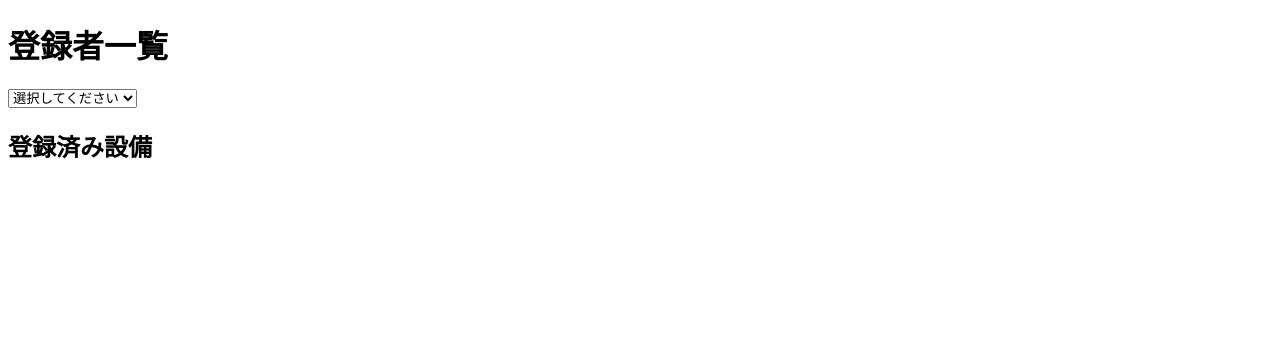
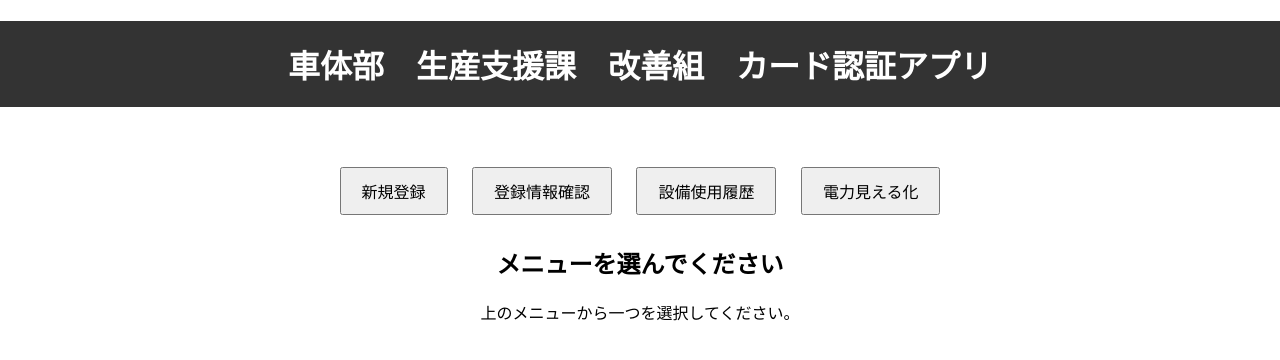
Before and after one commit to maetaki/nfc_webapp_supabase, a plain HTML site: page index.html in a window 1280 px wide. Drawn offline with nearby package versions, Linux system fonts and the light colour scheme.

Commit message:
first commit

```diff
--- a/index.html
+++ b/index.html
@@ -2,52 +2,113 @@
 <html lang="ja">
 <head>
   <meta charset="UTF-8">
-  <title>登録者一覧</title>
-
-  <!-- Supabaseライブラリを事前に読み込み -->
-  <script src="https://cdn.jsdelivr.net/npm/@supabase/supabase-js@2"></script>
+  <meta name="viewport" content="width=device-width, initial-scale=1.0">
+  <title>車体部 生産支援課 改善組 カード認証アプリ</title>
+  <style>
+    body {
+      font-family: Arial, sans-serif;
+      margin: 0;
+      padding: 0;
+      text-align: center;
+    }
+    h1 {
+      background-color: #333;
+      color: white;
+      padding: 20px;
+    }
+    .menu {
+      margin-top: 50px;
+    }
+    .menu button {
+      padding: 10px 20px;
+      font-size: 16px;
+      margin: 10px;
+      cursor: pointer;
+    }
+    .page {
+      display: none;
+    }
+    .show {
+      display: block;
+    }
+    .back-button {
+      margin-top: 20px;
+      padding: 10px 20px;
+      cursor: pointer;
+    }
+  </style>
 </head>
 <body>
-  <h1>登録者一覧</h1>
 
-  <select id="userSelect">
-    <option value="">選択してください</option>
-  </select>
+  <h1>車体部　生産支援課　改善組　カード認証アプリ</h1>
 
-  <h2>登録済み設備</h2>
-  <ul id="equipmentList"></ul>
+  <div class="menu">
+    <button onclick="showPage('register')">新規登録</button>
+    <button onclick="showPage('check')">登録情報確認</button>
+    <button onclick="showPage('history')">設備使用履歴</button>
+    <button onclick="showPage('energy')">電力見える化</button>
+  </div>
+
+  <!-- 新規登録ページ (未実装) -->
+  <div id="register" class="page">
+    <h2>新規登録</h2>
+    <p>新規登録ページの内容がここに表示されます。</p>
+    <button class="back-button" onclick="showPage('home')">ホームに戻る</button>
+  </div>
+
+  <!-- 登録情報確認ページ -->
+  <div id="check" class="page">
+    <h2>登録情報確認</h2>
+    <select id="userSelect">
+      <option value="">選択してください</option>
+    </select>
+    <ul id="equipmentList"></ul>
+    <button class="back-button" onclick="showPage('home')">ホームに戻る</button>
+  </div>
+
+  <!-- 設備使用履歴ページ (未実装) -->
+  <div id="history" class="page">
+    <h2>設備使用履歴</h2>
+    <p>設備使用履歴ページの内容がここに表示されます。</p>
+    <button class="back-button" onclick="showPage('home')">ホームに戻る</button>
+  </div>
+
+  <!-- 電力見える化ページ (未実装) -->
+  <div id="energy" class="page">
+    <h2>電力見える化</h2>
+    <p>電力見える化ページの内容がここに表示されます。</p>
+    <button class="back-button" onclick="showPage('home')">ホームに戻る</button>
+  </div>
+
+  <!-- ホームページ (初期表示) -->
+  <div id="home" class="page show">
+    <h2>メニューを選んでください</h2>
+    <p>上のメニューから一つを選択してください。</p>
+  </div>
+
+  <!-- Supabaseのライブラリを読み込む -->
+  <script src="https://cdn.jsdelivr.net/npm/@supabase/supabase-js"></script>
 
   <script>
-    // Supabaseクライアントを作成
-    const supabase = window.supabase.createClient(
+    // Supabaseの初期化
+    const supabase = supabase.createClient(
       'https://gxgzndqvwrljktiurlai.supabase.co',
       'eyJhbGciOiJIUzI1NiIsInR5cCI6IkpXVCJ9.eyJpc3MiOiJzdXBhYmFzZSIsInJlZiI6Imd4Z3puZHF2d3Jsamt0aXVybGFpIiwicm9sZSI6ImFub24iLCJpYXQiOjE3NDQxNzA5MTAsImV4cCI6MjA1OTc0NjkxMH0.WpeqvO_3sK2iGfQq_4yDC62gJ-eq6wSapi0AVTv5Hnw'
     );
 
-    // 設備名を日本語に変換するマップ
-    const equipmentNames = {
-      drill_large: 'ボール盤（大）',
-      drill_small: 'ボール盤（小）',
-      lathe: '旋盤',
-      mill_normal: 'たてフライス盤',
-      mill_side: '横フライス盤',
-      mill_nc: 'NCフライス盤',
-      cut_sheet: 'シャー',
-      cut_grind: 'カッチング',
-      cut_saw: 'カットオフ',
-      bend_large: '曲げ機（大）',
-      bend_small: '曲げ機（小）',
-    };
-
-    // ユーザー一覧を読み込む
+    // ユーザーのリストを読み込む関数
     async function loadUsers() {
       const { data: users, error } = await supabase.from('cards').select('*');
       if (error) {
-        console.error('データ取得エラー:', error);
+        console.error(error);
         return;
       }
 
       const userSelect = document.getElementById('userSelect');
+      // リストを空にしてから新しいデータを追加
+      userSelect.innerHTML = '<option value="">選択してください</option>';
+
+      // ユーザーのオプションを追加
       users.forEach(user => {
         const option = document.createElement('option');
         option.value = user.id;
@@ -62,12 +123,26 @@
       });
     }
 
-    // 選択されたユーザーの設備を表示
+    // ユーザーの設備リストを表示する関数
     function showEquipments(user) {
       const equipmentList = document.getElementById('equipmentList');
       equipmentList.innerHTML = '';
 
       if (!user) return;
+
+      const equipmentNames = {
+        drill_large: 'ボール盤（大）',
+        drill_small: 'ボール盤（小）',
+        lathe: '旋盤',
+        mill_normal: 'たてフライス盤',
+        mill_side: '横フライス盤',
+        mill_nc: 'NCフライス盤',
+        cut_sheet: 'シャー',
+        cut_grind: 'カッチング',
+        cut_saw: 'カットオフ',
+        bend_large: '曲げ機（大）',
+        bend_small: '曲げ機（小）',
+      };
 
       Object.keys(equipmentNames).forEach(key => {
         if (user[key] === "1") {
@@ -78,8 +153,16 @@
       });
     }
 
-    // ページ読み込み時にユーザーをロード
-    loadUsers();
+    // ページの切り替えを行う関数
+    function showPage(page) {
+      const pages = document.querySelectorAll('.page');
+      pages.forEach(p => p.classList.remove('show'));
+      document.getElementById(page).classList.add('show');
+
+      if (page === 'check') {
+        loadUsers();  // 登録情報確認ページに切り替えたとき、ユーザーリストを再度読み込む
+      }
+    }
   </script>
 </body>
 </html>
```
